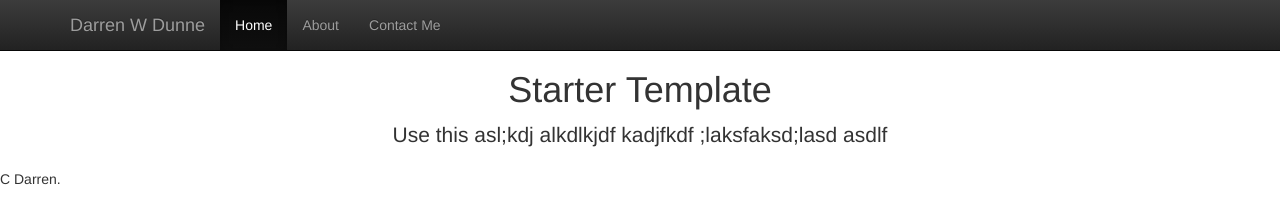
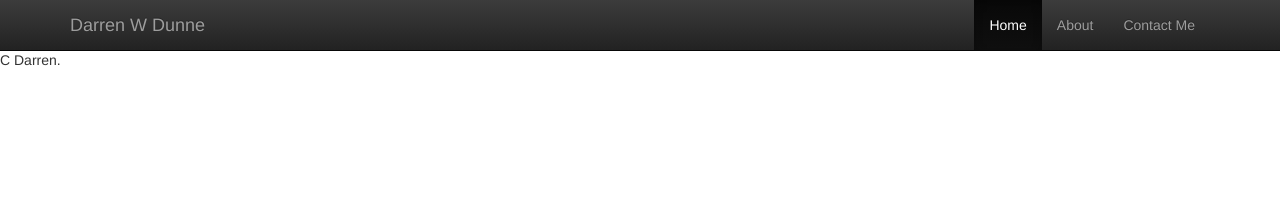
Before and after one commit to darrenwdunne/darrenwebsite, a plain HTML site: page index.html in a window 1280 px wide. Drawn offline with Linux system fonts and the light colour scheme.

Commit message:
fixed navbar

```diff
--- a/index.html
+++ b/index.html
@@ -5,16 +5,15 @@
   <meta charset="utf-8" />
   <meta http-equiv="X-UA-Compatible" content="IE=edge">
   <meta name="viewport" content="width=device-width, initial-scale=1">
-  <!-- The above 3 meta tags *must* come first in the head; any other head content must come *after* these tags -->
-  <title>TabTitle</title>
+  <title>Darren W Dunne</title>
   <link rel="stylesheet" href="bootstrap-3.3.6-dist/css/bootstrap.min.css" />
   <link rel="stylesheet" href="bootstrap-3.3.6-dist/css/bootstrap-theme.min.css" />
   <link rel="stylesheet" type="text/css" href="css/style.css" />
+  <link rel="icon" href="images/favicon.ico" type="image/x-icon" />
 </head>
 
 <body>
-  <nav>
-    <div class="navbar navbar-inverse navbar-fixed-top">
+  <nav class="navbar navbar-inverse navbar-fixed-top">
     <div class="container">
       <div class="navbar-header">
         <button type="button" class="navbar-toggle collapsed" data-toggle="collapse" data-target="#navbar" aria-expanded="false" aria-controls="navbar">
@@ -25,8 +24,8 @@
         </button>
         <a class="navbar-brand" href="#">Darren W Dunne</a>
       </div>
-        <div id="navbar" class="collapse navbar-collapse">
-          <!-- <ul class="nav navbar-nav navbar-right"> -->
+      <div id="navbar" class="collapse navbar-collapse navbar-right">
+
         <ul class="nav navbar-nav">
           <li class="active"><a href="#">Home</a></li>
           <li><a href="#about">About</a></li>
@@ -34,15 +33,15 @@
         </ul>
       </div>
     </div>
-    </div>
   </nav>
 
+  <!-- <div class="jumbotron">
     <div class="container">
-    <div class="content-template">
-      <h1>Starter Template</h1>
-      <p class="lead">Use this asl;kdj alkdlkjdf kadjfkdf ;laksfaksd;lasd asdlf</p>
+
+      <h1>Darren W Dunne - <em>Front End Developer</em></h1>
+      <p>paragraph</p>
     </div>
-  </div>
+  </div> -->
   <!-- <div class="row">
       <div class="red col-sm-6 col-xs-12">
         test
```
Also changed, not shown: images/favicon.ico (added). Lines whose indentation alone changed are shown as unchanged.
